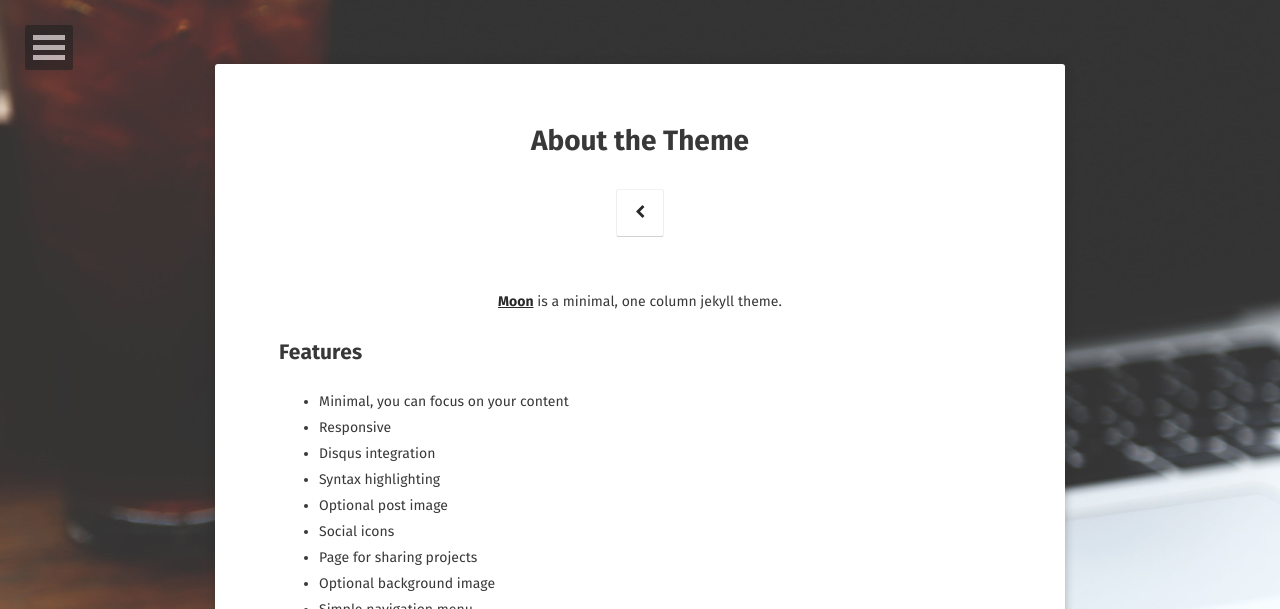
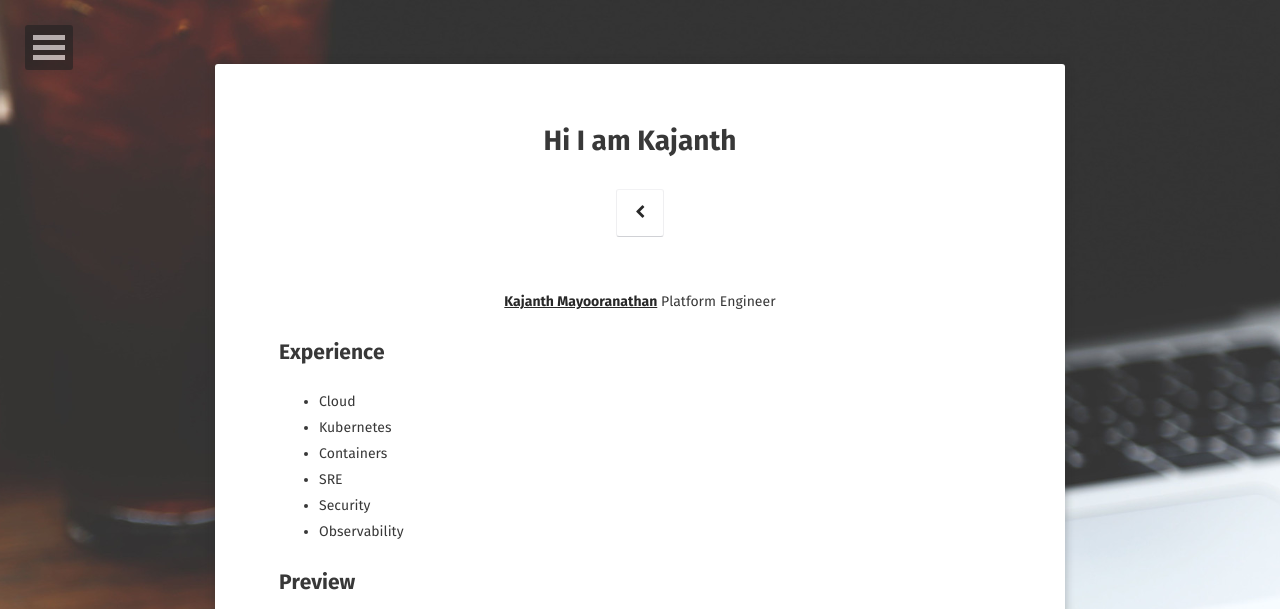
Before and after one commit to kajanth/blog, a Jekyll site: the page built from about/index.md, in a window 1280 px wide. Shown: the top 609 px of the page. Built offline with Jekyll 4.4.1, drawn with Linux system fonts in a browser that asks for light colours; some web fonts are replaced; some of the changed text lies outside the part shown; grey boxes are pictures that could not be loaded.

Commit message:
more about me

```diff
--- a/about/index.md
+++ b/about/index.md
@@ -1,37 +1,32 @@
 ---
 layout: page
-title: About the Theme
-tags: [about, Jekyll, theme, moon]
-date: 2016-03-21
+title: Hi I am Kajanth
+tags: [kajanth, Kubernetes, SRE, Engineer]
+date: 2019-01-04
 comments: false
 ---
 
-<center><a href="http://taylantatli.github.io/Moon"><b>Moon</b></a> is a minimal, one column jekyll theme.</center>
+<center><a href="http://blog.kajanth.me/about"><b>Kajanth Mayooranathan</b></a> Platform Engineer</center>
 
-## Features
-* Minimal, you can focus on your content
-* Responsive
-* Disqus integration
-* Syntax highlighting
-* Optional post image
-* Social icons
-* Page for sharing projects
-* Optional background image
-* Simple navigation menu
-* MathJax support
+## Experience
+* Cloud
+* Kubernetes
+* Containers
+* SRE
+* Security
+* Observability
 
 ## Preview
 
 {% capture images %}
-    https://cloud.githubusercontent.com/assets/754514/14509720/61c61058-01d6-11e6-93ab-0918515ecd56.png
-    https://cloud.githubusercontent.com/assets/754514/14509716/61ac6c8e-01d6-11e6-879f-8308883de790.png
+    https://png.pngtree.com/svg/20170803/kubernetes_ui_614933.png
+    https://png.pngtree.com/svg/20170803/kubernetes_ui_614933.png
 {% endcapture %}
 {% include gallery images=images caption="Screenshots of Moon Theme" cols=2 %}
 
-See a [live version of Moon](http://taylantatli.github.io/Moon) hosted on GitHub.
 
-## Getting Started
+## Getting Started with Kubernetes
 
-To learn how to install and use this theme check out the [Setup Guide](http://taylantatli.me/Moon/moon-theme/) for more information.
+To learn how to work with Kubernetes refer to [Starting Guide](https://github.com/kelseyhightower/kubernetes-the-hard-way) for more information.
 
-[Install Moon](https://github.com/TaylanTatli/Moon){: .btn}
+[Kubernetes](https://www.kubernetes.io){: .btn}
```
Also changed, not shown: 1 other file.
